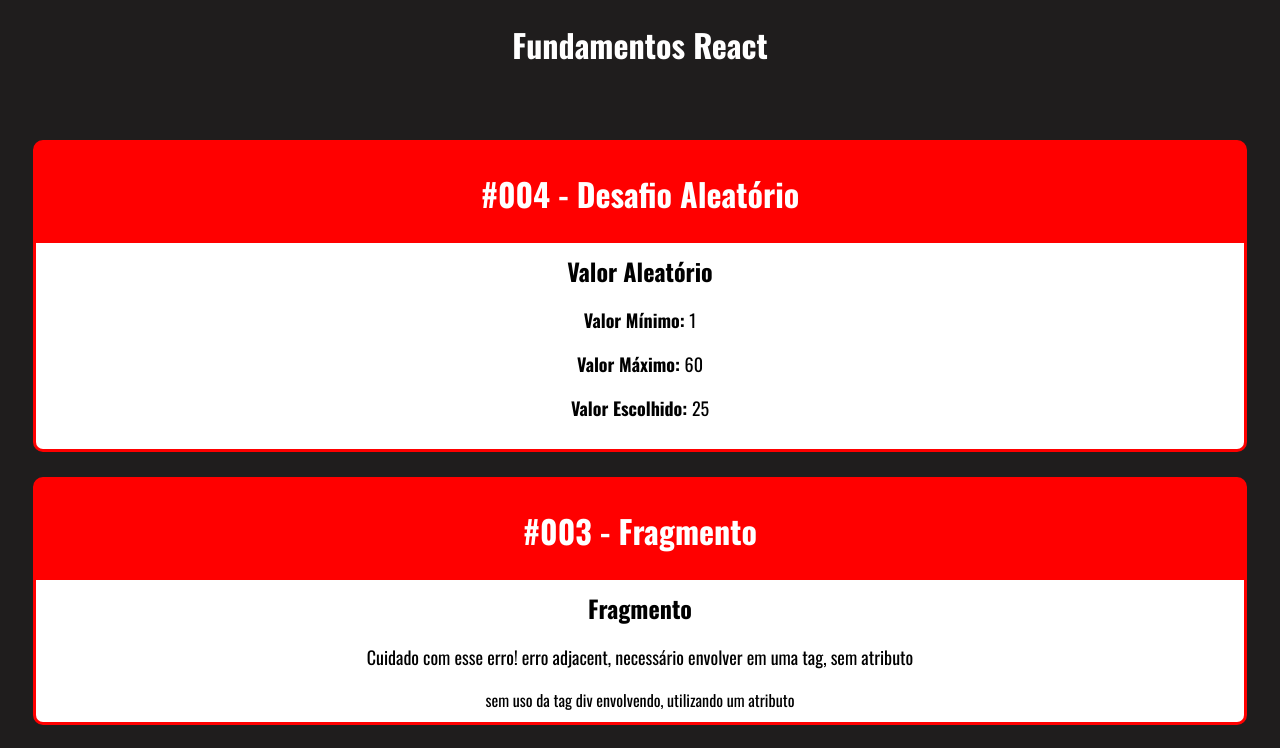
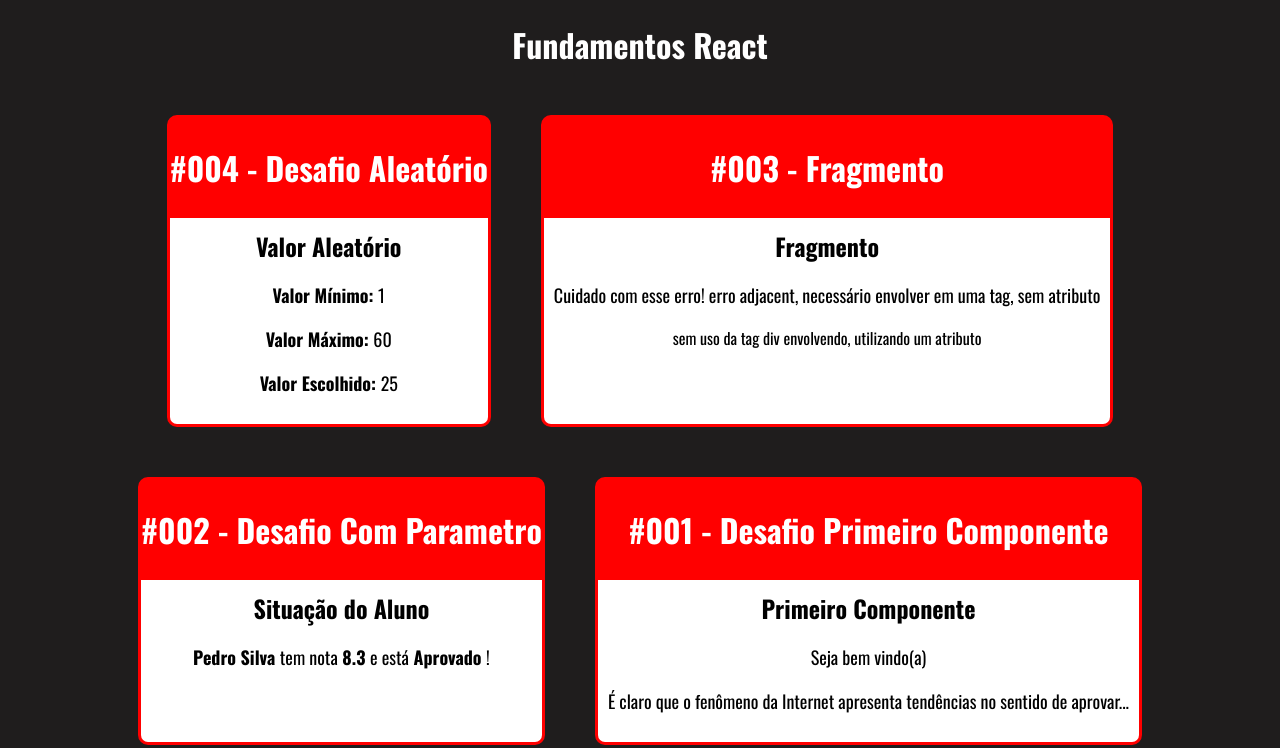
Before and after one commit to gabyreis28/fundamentos-reactJS, a React (Create React App) app: page / in a window 1280 px wide. Shown: the top 748 px of the page. Built offline with nearby package versions, Linux system fonts and the light colour scheme.

Commit message:
style cards

```diff
--- /dev/null
+++ b/src/App.css
@@ -0,0 +1,7 @@
+
+.App .Cards {
+  display: flex;
+  justify-content: center;
+  flex-wrap: wrap;
+
+}
--- a/src/App.jsx
+++ b/src/App.jsx
@@ -5,13 +5,14 @@
 import FragmentoComp from './components/basico/Fragmento'
 import Aleatorio from './components/basico/Aleatorio'
 import Card from './components/layout/Card'
+import './App.css'
 
-export default _ =>
-  <div>
+export default () => (
+  <div className="App">
     <h1>
-      Fundamentos React <br></br><br></br>
+      Fundamentos React
     </h1>
-
+    <div className="Cards">
       <Card titulo="#004 - Desafio Aleatório">
       <Aleatorio min={ 1 } max={ 60 }/>
       </Card>
@@ -27,5 +28,6 @@
       <Card titulo="#001 -  Desafio Primeiro Componente">
         <PrimeiroComp></PrimeiroComp>
       </Card>
-
     </div>
+  </div>
+)
--- a/src/components/layout/Card.css
+++ b/src/components/layout/Card.css
@@ -4,6 +4,9 @@
   overflow: hidden;
   border: 3px solid red;
   margin: 25px;
+  display: flex;
+  flex-direction: column;
+  min-width: 300px;
 }
 
 .Card .Titulo {
@@ -13,6 +16,7 @@
 }
 
 .Card .Conteudo {
+ flex-grow: 1;
  background-color: white;
  color:black;
  padding: 10px;
```
Also changed, not shown: 1 other file (tests, documents, lock files or other folders). Lines whose indentation alone changed are shown as unchanged.
